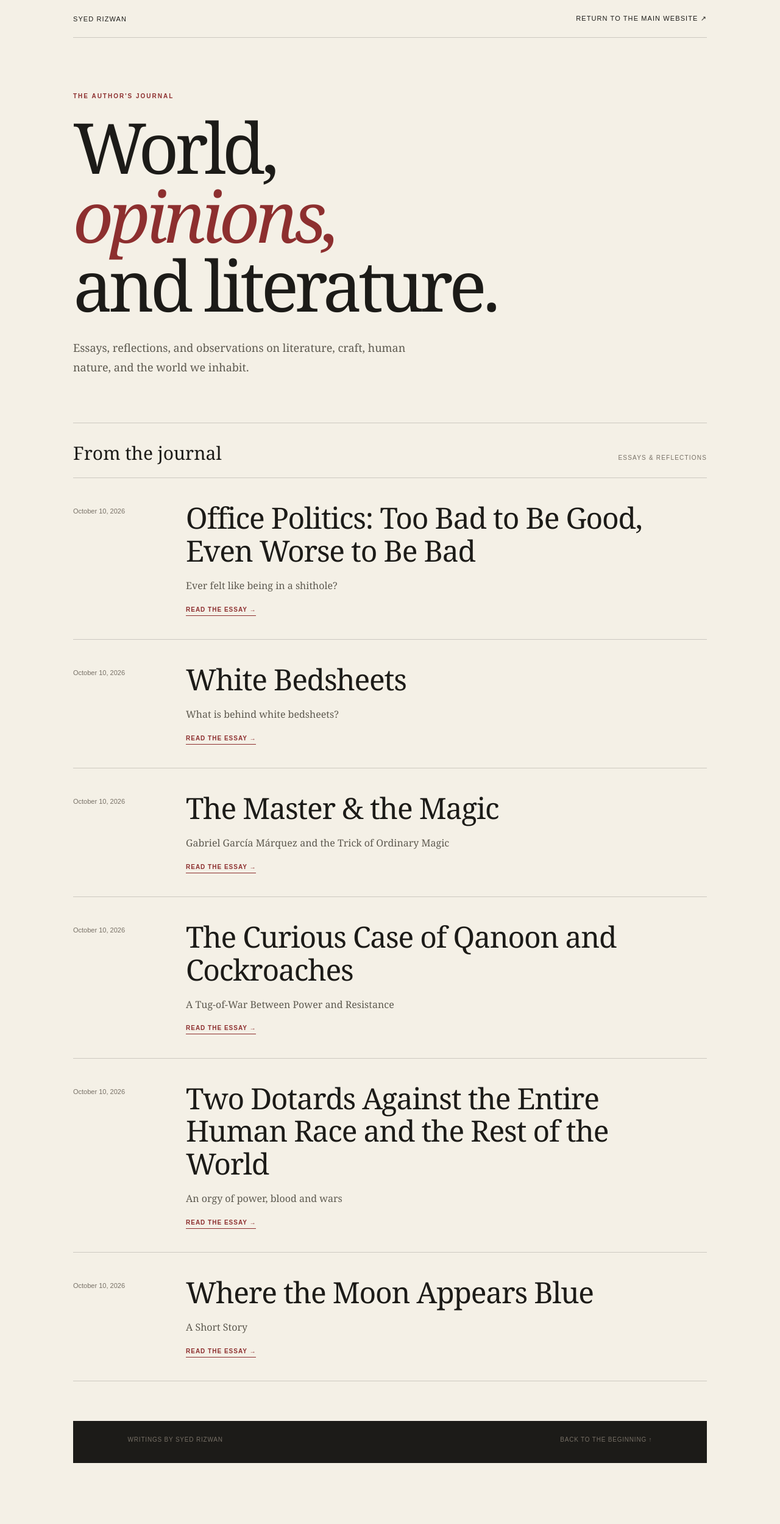
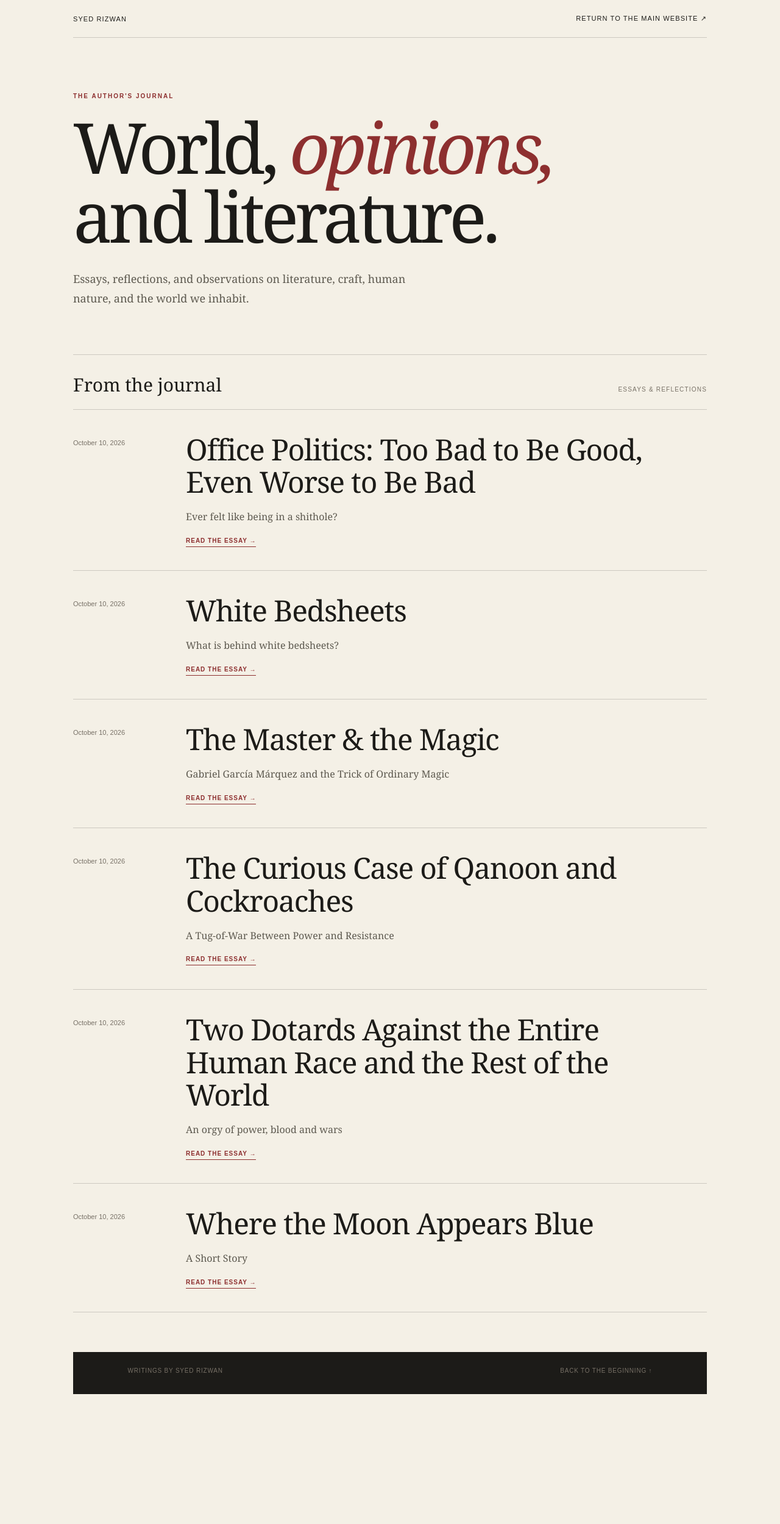
Before and after one commit to syedrizwanauthor/syedrizwanauthor.github.io, a Jekyll site: the page built from blog/index.html, in a window 1280 px wide. Shown: the whole page at 61% size. Built offline with Jekyll 4.4.1, drawn with Linux system fonts in a browser that asks for light colours; after the commit the page ends 2386 px from its top, so only the background shows below that.

```diff
--- a/blog/index.html
+++ b/blog/index.html
@@ -222,7 +222,7 @@ layout: null
 
     <header class="journal-hero">
       <p class="journal-kicker">The Author's Journal</p>
-      <h1>World,<br><em>opinions,</em><br>and literature.</h1>
+      <h1>World, <em>opinions,</em><br>and literature.</h1>
       <p class="journal-intro">
         Essays, reflections, and observations on literature,
         craft, human nature, and the world we inhabit.
```
